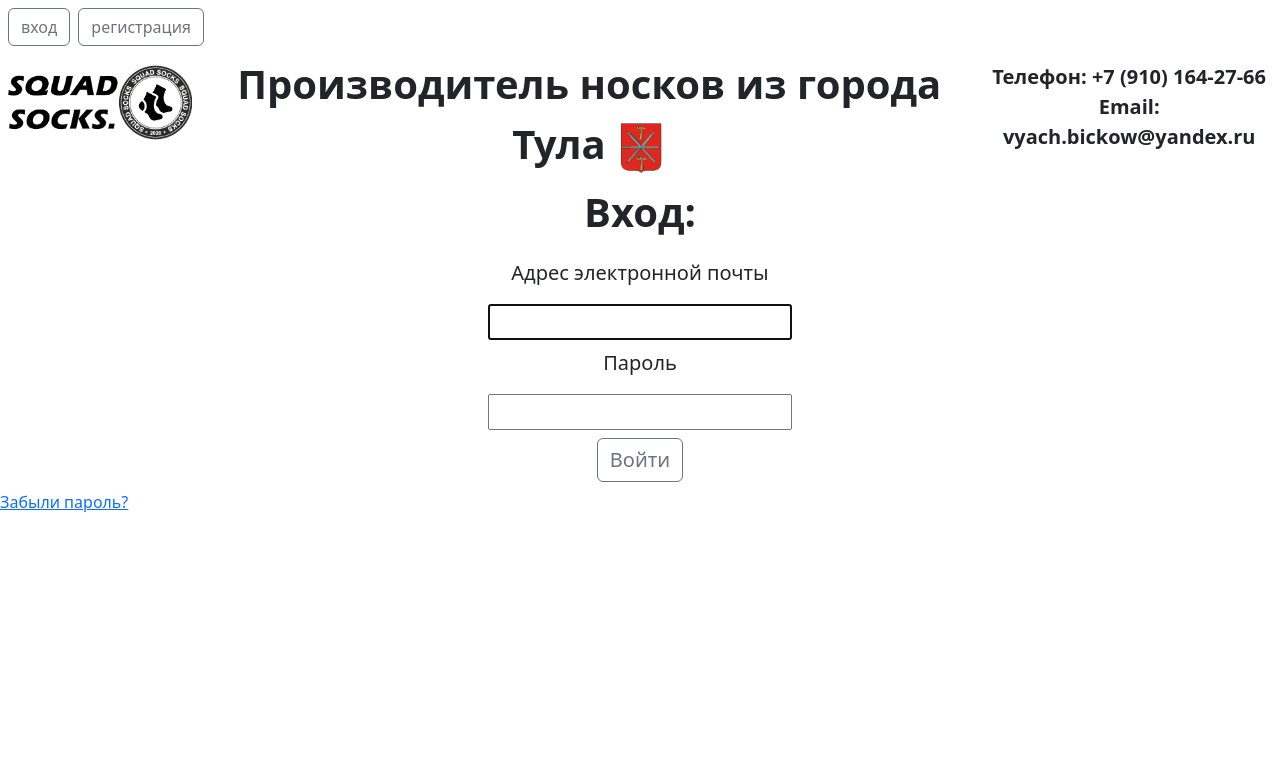
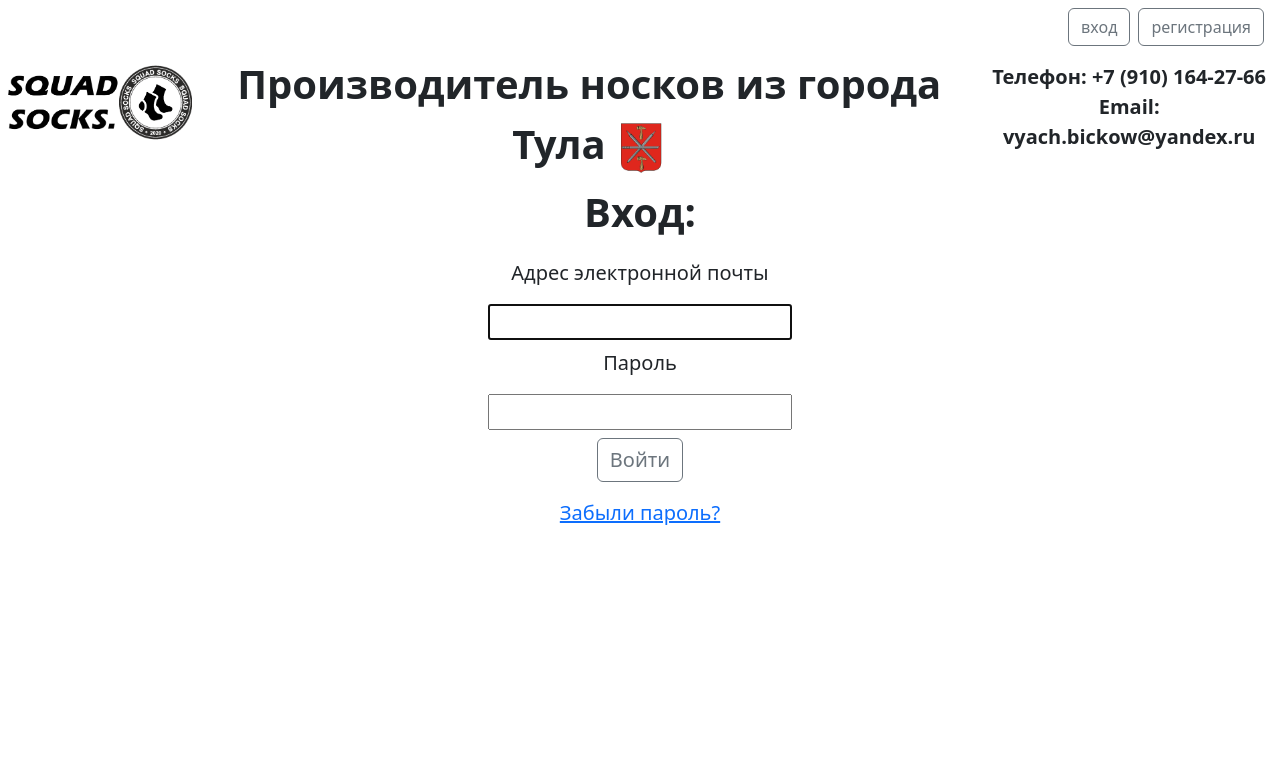
Before and after one commit to mike-sazonov/socks_project, a Django app: page /accounts/login/ in a window 1280 px wide. Shown: the top 776 px of the page. Run offline with Django 5.2, Linux system fonts and the light colour scheme; parts of the project's set-up code (start-up, migrations or seed data) failed here and were passed over; some libraries are stand-ins or nearby versions.

Commit message:
Add features head.html login.html

```diff
--- a/templates/head.html
+++ b/templates/head.html
@@ -1,5 +1,5 @@
 {% block content %}
-    <div class="d-flex p-2">
+    <div class="d-flex p-2 justify-content-end">
         {% if user.is_authenticated %}
         <a class="btn btn-outline-secondary btn me-2" href="{% url 'my_page' %}">
             <img src="/static/images/profile_pic.png" style="width: 30px;">
--- a/templates/registration/login.html
+++ b/templates/registration/login.html
@@ -23,6 +23,5 @@
         <button type="submit" class="btn btn-outline-secondary fs-2">Войти</button>
     </div>
 </form>
-
-<p><a href="{% url 'password_reset' %}">Забыли пароль?</a></p>
+<p class="text-center p-2 fs-5"><a href="{% url 'password_reset' %}">Забыли пароль?</a></p>
 {% endblock %}
```
